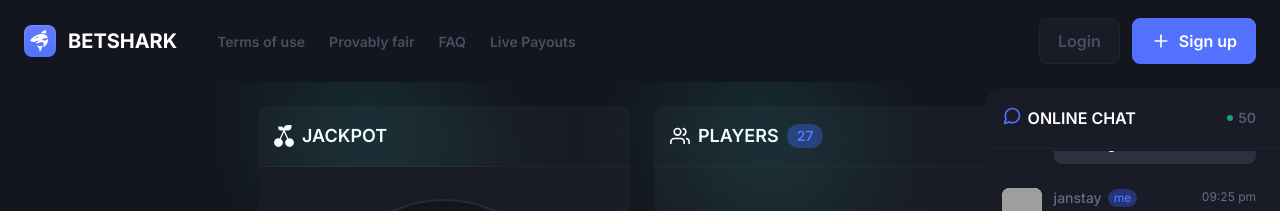
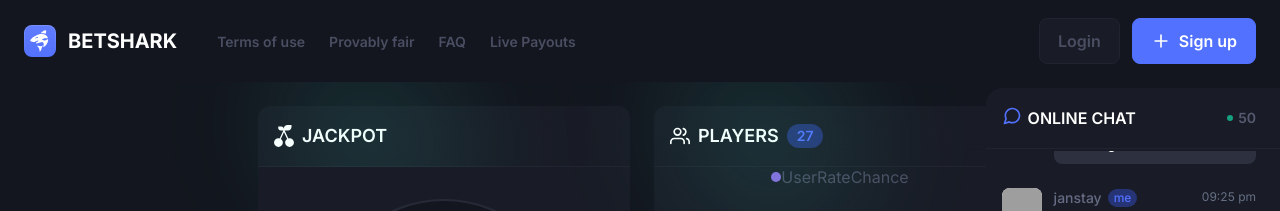
Before and after one commit to thunder-splash/BetSharkF, a Next.js app: page /games/jackpot in a window 1280 px wide. Shown: the top 211 px of the page. Built offline with nearby package versions, Linux system fonts and the light colour scheme; grey boxes are pictures that could not be loaded.

Commit message:
промежуточный по Джекпоту

```diff
--- a/src/components/Games/Modules/ActivePlayersList/ActivePlayersList.tsx
+++ b/src/components/Games/Modules/ActivePlayersList/ActivePlayersList.tsx
@@ -27,7 +27,9 @@ export default function ActivePlayersList() {
             <div className={styles.list}>
                 <div className={styles.list__header}>
                     <Image src="/dot.svg" alt="dot" width={10} height={10}/>
-                    <p></p>
+                    <p>User</p>
+                    <p>Rate</p>
+                    <p>Chance</p>
                 </div>
             </div>
         </div>
--- a/src/components/Games/Modules/ActivePlayersList/activeplayerslist.module.css
+++ b/src/components/Games/Modules/ActivePlayersList/activeplayerslist.module.css
@@ -49,5 +49,9 @@
 }
 
 .list__header {
-display: flex;
+    display: flex;
 }
+
+.list__header p {
+    color: #4A4E62;
+}
```
Also changed, not shown: public/dot.svg.
